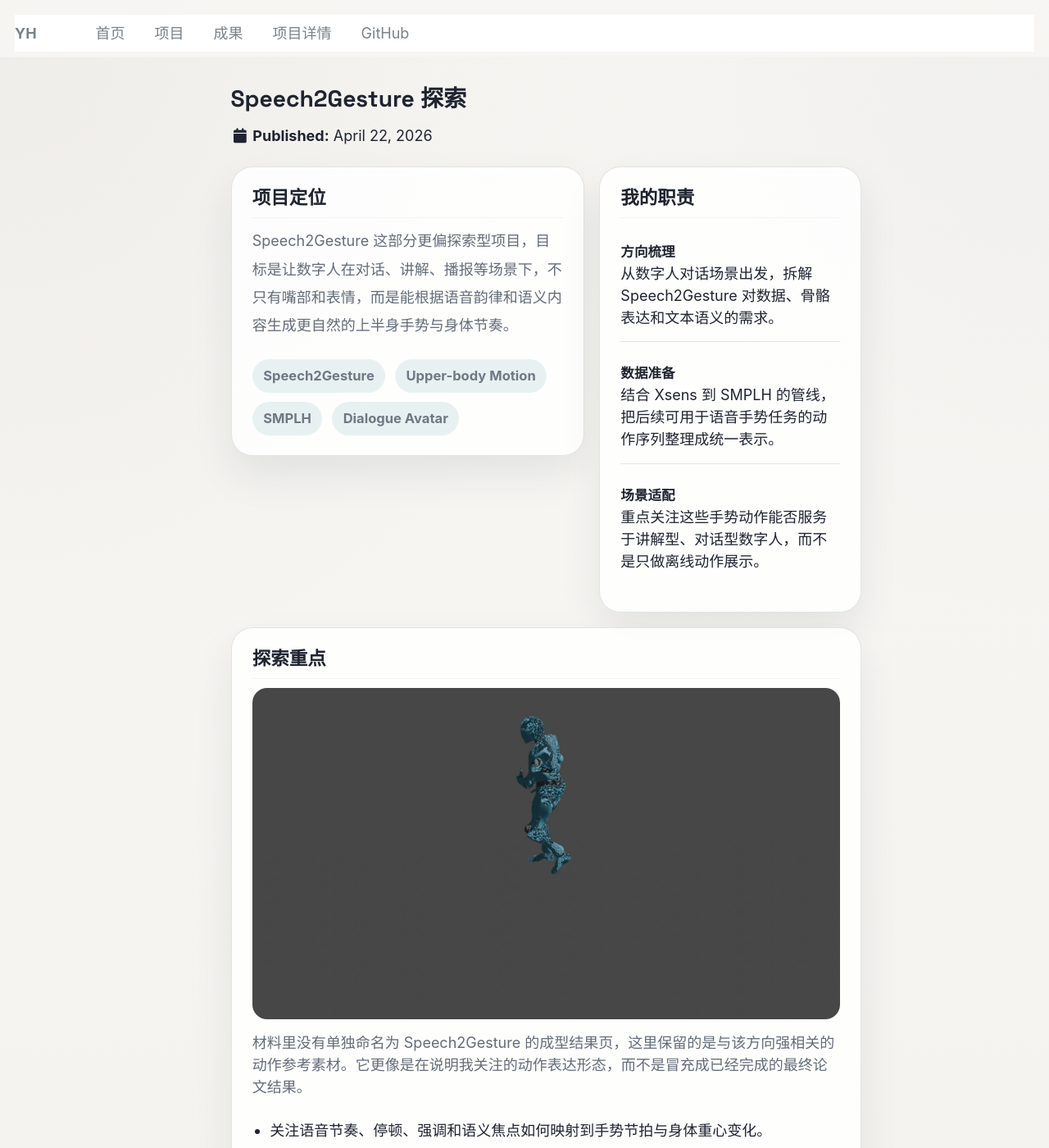
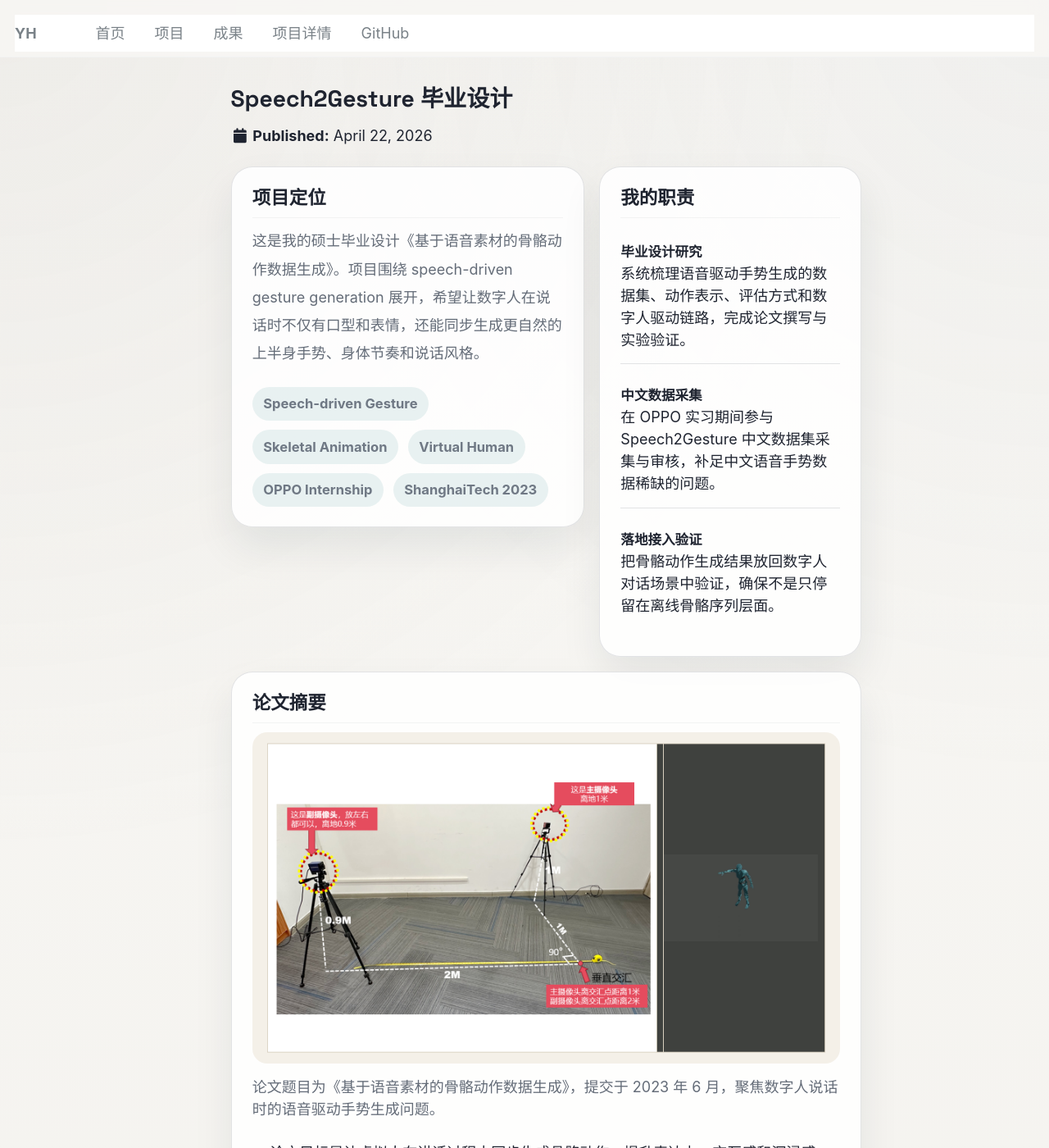
Before and after one commit to svitass/svitass.github.io, a Jekyll site: the page built from _portfolio/speech2gesture-exploration.md, in a window 1280 px wide and 1400 px high. Shown: the whole window at 82% size. Built offline with Jekyll 4.4.1, drawn with Linux system fonts in a browser that asks for light colours; some of the changed text lies outside the part shown.

Commit message:
Update Speech2Gesture graduation project page

```diff
--- a/_portfolio/speech2gesture-exploration.md
+++ b/_portfolio/speech2gesture-exploration.md
@@ -1,8 +1,8 @@
 ---
-title: "Speech2Gesture 探索"
+title: "Speech2Gesture 毕业设计"
 collection: portfolio
 permalink: /portfolio/speech2gesture-exploration/
-excerpt: "围绕语音韵律、语义到上半身动作的映射做持续探索，重点关注可用于数字人对话与讲解场景的手势生成方向。"
+excerpt: "硕士毕业设计《基于语音素材的骨骼动作数据生成》，围绕 speech-driven gesture generation、中文数据采集与数字人接入展开。"
 header:
   teaser: "projects/speech2gesture-cover.png"
 author_profile: false
@@ -12,56 +12,88 @@ author_profile: false
   <div class="project-detail__intro">
     <section class="project-detail__block">
       <h2>项目定位</h2>
-      <p class="project-detail__lead">Speech2Gesture 这部分更偏探索型项目，目标是让数字人在对话、讲解、播报等场景下，不只有嘴部和表情，而是能根据语音韵律和语义内容生成更自然的上半身手势与身体节奏。</p>
+      <p class="project-detail__lead">这是我的硕士毕业设计《基于语音素材的骨骼动作数据生成》。项目围绕 speech-driven gesture generation 展开，希望让数字人在说话时不仅有口型和表情，还能同步生成更自然的上半身手势、身体节奏和说话风格。</p>
       <div class="detail-chips">
-        <span>Speech2Gesture</span>
-        <span>Upper-body Motion</span>
-        <span>SMPLH</span>
-        <span>Dialogue Avatar</span>
+        <span>Speech-driven Gesture</span>
+        <span>Skeletal Animation</span>
+        <span>Virtual Human</span>
+        <span>OPPO Internship</span>
+        <span>ShanghaiTech 2023</span>
       </div>
     </section>
     <aside class="project-detail__block">
       <h2>我的职责</h2>
       <ul class="detail-meta">
-        <li><strong>方向梳理</strong><br>从数字人对话场景出发，拆解 Speech2Gesture 对数据、骨骼表达和文本语义的需求。</li>
-        <li><strong>数据准备</strong><br>结合 Xsens 到 SMPLH 的管线，把后续可用于语音手势任务的动作序列整理成统一表示。</li>
-        <li><strong>场景适配</strong><br>重点关注这些手势动作能否服务于讲解型、对话型数字人，而不是只做离线动作展示。</li>
+        <li><strong>毕业设计研究</strong><br>系统梳理语音驱动手势生成的数据集、动作表示、评估方式和数字人驱动链路，完成论文撰写与实验验证。</li>
+        <li><strong>中文数据采集</strong><br>在 OPPO 实习期间参与 Speech2Gesture 中文数据集采集与审核，补足中文语音手势数据稀缺的问题。</li>
+        <li><strong>落地接入验证</strong><br>把骨骼动作生成结果放回数字人对话场景中验证，确保不是只停留在离线骨骼序列层面。</li>
       </ul>
     </aside>
   </div>
 
   <section class="project-detail__block">
-    <h2>探索重点</h2>
+    <h2>论文摘要</h2>
     <div class="project-visual">
-      <img src="/images/projects/speech2gesture-cover.png" alt="Speech2Gesture 方向使用的动作参考">
-      <p class="project-visual__caption">材料里没有单独命名为 Speech2Gesture 的成型结果页，这里保留的是与该方向强相关的动作参考素材。它更像是在说明我关注的动作表达形态，而不是冒充成已经完成的最终论文结果。</p>
+      <img src="/images/projects/speech2gesture-cover.png" alt="Speech2Gesture 毕业设计封面图">
+      <p class="project-visual__caption">论文题目为《基于语音素材的骨骼动作数据生成》，提交于 2023 年 6 月，聚焦数字人说话时的语音驱动手势生成问题。</p>
     </div>
     <ul class="detail-list">
-      <li>关注语音节奏、停顿、强调和语义焦点如何映射到手势节拍与身体重心变化。</li>
-      <li>重点看上半身、手臂和躯干动作是否能提升数字人在讲解和对话时的表达感，而不是只堆全身动作幅度。</li>
-      <li>任务定义上强调可接入数字人系统，因此动作表达需要和语音驱动、表情驱动链路兼容。</li>
+      <li>论文目标是让虚拟人在讲话过程中同步生成骨骼动作，提升表达力、交互感和沉浸感，而不是只做嘴部驱动。</li>
+      <li>方法上围绕动作质量、动作多样性和语义相关性三个核心问题展开，引入动作质量判别器、说话人风格信息和语义判别器。</li>
+      <li>论文摘要给出的对比结果显示：动作质量指标相对次优方法提升 <strong>14.71%</strong>，基于语义判别器的客观语义指标提升约 <strong>7%</strong>。</li>
+      <li>整套工作不仅覆盖模型设计，也包含前面的虚拟人驱动链路梳理、动画表示和骨骼存储方式整理。</li>
     </ul>
   </section>
 
   <section class="project-detail__block">
-    <h2>数据与表示基础</h2>
+    <h2>中文数据采集与处理</h2>
     <div class="project-visual">
-      <img src="/images/projects/xsens-smplh-extraction.jpg" alt="Speech2Gesture 可复用的 SMPLH 动作提取基础">
-      <p class="project-visual__caption">Speech2Gesture 的一个关键前提是动作序列必须先被整理成统一骨骼表示。这里复用了 Xsens 到 SMPLH 的提取链路，让后续语音到手势建模不会卡在数据格式层面。</p>
+      <img src="/images/projects/speech2gesture-capture-setup.png" alt="Speech2Gesture 中文数据采集机位示意">
+      <p class="project-visual__caption">根据补充材料里的机位图，主副摄像头做了定距和垂直布设验证，用于后续的人体关键点恢复和骨骼动作拟合。</p>
     </div>
     <ul class="detail-list">
-      <li>先把动作序列统一到 SMPLH 或等价的结构化骨骼表达，再考虑和语音文本对齐。</li>
-      <li>需要对动作片段和文本描述做标准化，减少语义标签混乱导致的训练噪声。</li>
-      <li>数据侧更偏上半身、手势节奏和交互表达，而不是单纯追求大幅度全身运动。</li>
+      <li>在 OPPO 实习阶段，项目的直接动机是 <strong>Speech2Gesture 中文数据集缺乏</strong>，因此先补数据，再推进建模。</li>
+      <li>根据答辩材料记录，累计采集 <strong>437</strong> 条样本，审核通过 <strong>352</strong> 条，形成可继续使用的中文语音手势素材。</li>
+      <li>数据处理链路复用了 <code>EasyMocap</code> 与多视角重建思路，将视频样本整理为更规范的 2D/3D 关键点和骨骼动作表示。</li>
+      <li>这一阶段的价值不只是“录了数据”，而是把中文语音、动作审核、骨骼拟合和后续训练输入真正接通。</li>
     </ul>
   </section>
 
   <section class="project-detail__block">
-    <h2>当前结论</h2>
+    <h2>演示视频</h2>
+    <div style="display:grid; grid-template-columns:repeat(auto-fit, minmax(320px, 1fr)); gap:20px;">
+      <div class="project-visual">
+        <video controls playsinline preload="metadata" poster="/images/projects/speech2gesture-cover.png" style="width:100%; border-radius:16px; background:#111;">
+          <source src="/files/speech2gesture-dataset-demo.mp4" type="video/mp4">
+          您的浏览器不支持 HTML5 视频，请直接下载观看。
+        </video>
+        <p class="project-visual__caption">骨骼动作序列演示。这里保留了补充材料中可直接上网页的骨骼动画结果，用来展示语音驱动动作在统一骨骼表示下的预览效果。</p>
+      </div>
+      <div class="project-visual">
+        <video controls playsinline preload="metadata" poster="/images/projects/speech2gesture-cover.png" style="width:100%; border-radius:16px; background:#111;">
+          <source src="/files/speech2gesture-avatar-demo.mp4" type="video/mp4">
+          您的浏览器不支持 HTML5 视频，请直接下载观看。
+        </video>
+        <p class="project-visual__caption">数字人场景演示。这个视频来自你补充到 <code>材料/</code> 的实录素材，更能说明 Speech2Gesture 结果接入对话数字人后的最终呈现形态。</p>
+      </div>
+    </div>
+  </section>
+
+  <section class="project-detail__block">
+    <h2>项目结果</h2>
     <ul class="detail-result">
-      <li>Speech2Gesture 在我的项目里属于明确持续推进的方向，但当前更偏数据与任务定义探索，而不是已经闭环的单篇成果。</li>
-      <li>已经明确了它与 Xsens/SMPLH 管线、数字人实时对话场景和多源动作数据整理之间的连接关系。</li>
-      <li>后续最有价值的推进方向是把语音韵律、语义标签和可复用手势骨骼序列真正组织成可训练样本。</li>
+      <li>完成了从论文研究、中文数据采集到数字人展示接入的完整闭环，而不是只保留方法调研。</li>
+      <li>把语音驱动手势生成从“探索方向”沉淀成了正式毕业设计成果，并补充了可展示的图、视频和论文材料。</li>
+      <li>页面里保留的资源已经覆盖题目、采集方案、骨骼动画预览和数字人演示，能更完整地说明这项工作的实际产出。</li>
+    </ul>
+  </section>
+
+  <section class="project-detail__block">
+    <h2>论文与资料</h2>
+    <ul class="detail-list">
+      <li><a class="project-link" href="/files/speech-driven-skeletal-animation-generation.pdf">下载硕士论文 PDF</a></li>
+      <li><a class="project-link" href="/files/speech2gesture-dataset-demo.mp4">下载骨骼动画演示视频</a></li>
+      <li><a class="project-link" href="/files/speech2gesture-avatar-demo.mp4">下载数字人演示视频</a></li>
     </ul>
   </section>
 </div>
```
Also changed, not shown: _pages/about.md (+4 -4 lines), images/projects/speech2gesture-capture-setup.png (added), images/projects/speech2gesture-cover.png, 3 other files.
